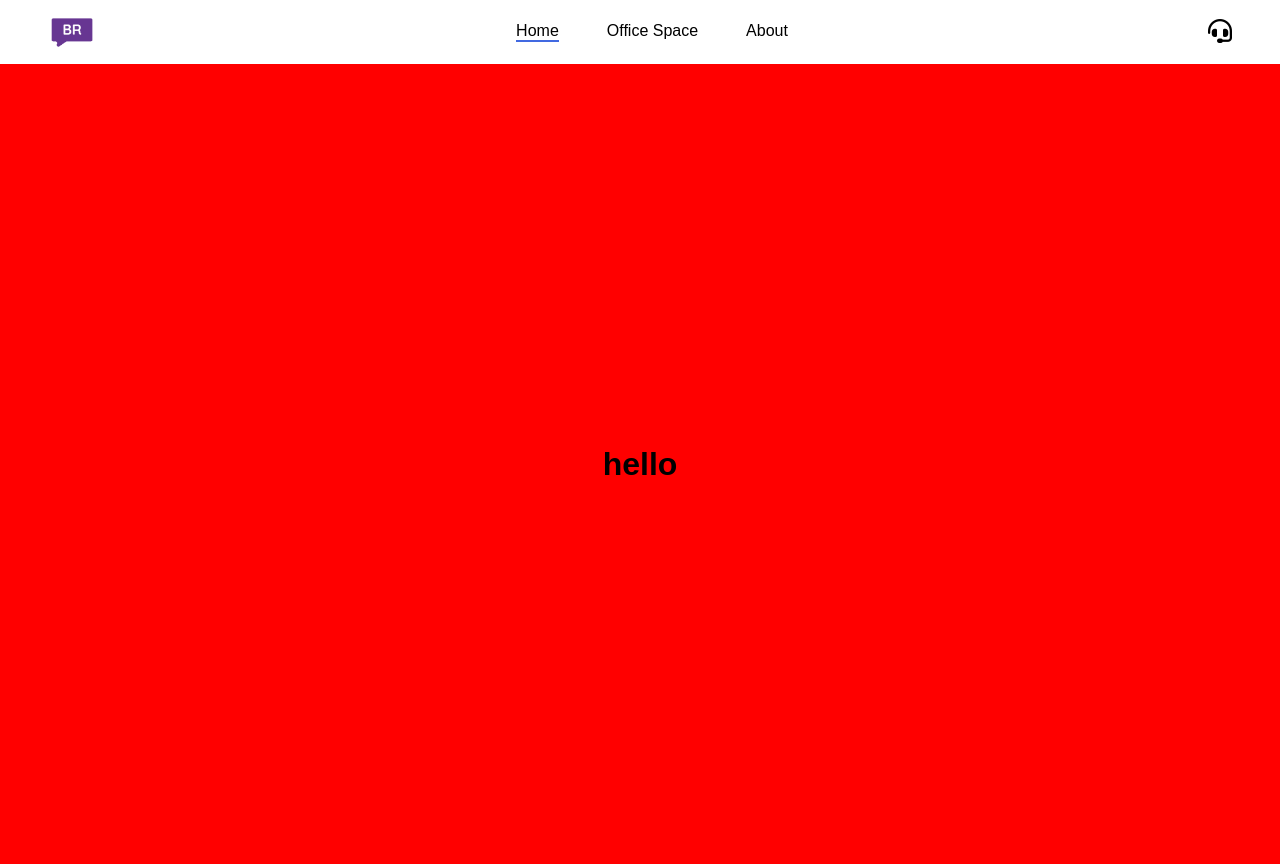
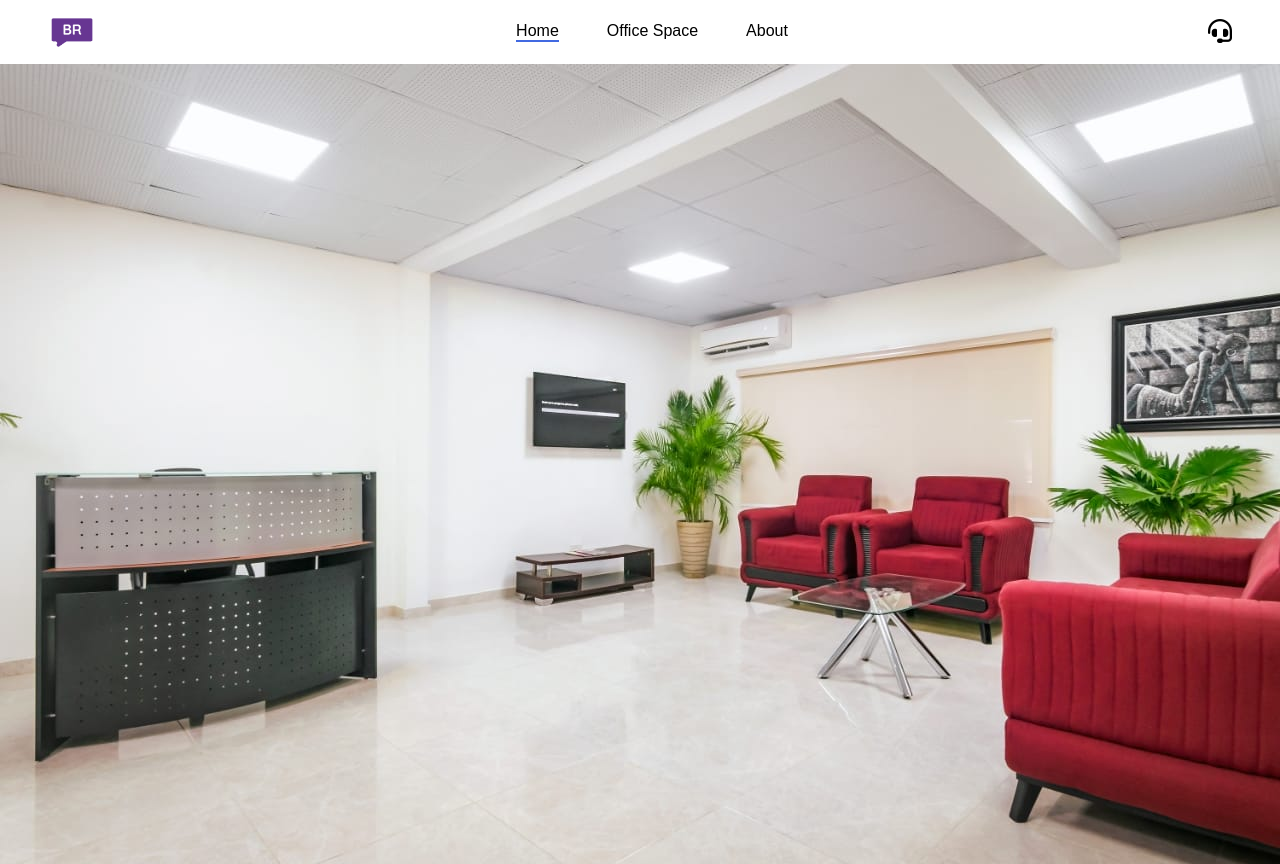
Before and after one commit to ejezie/office360, a React (Create React App) app: page / in a window 1280 px wide. Built offline with nearby package versions, Linux system fonts and the light colour scheme.

Commit message:
creating slider

```diff
--- a/src/App.js
+++ b/src/App.js
@@ -1,13 +1,13 @@
 import './App.scss';
 import Navbar from './component/Navbar';
 import {BrowserRouter as Router, Routes, Route} from "react-router-dom";
-import Drawer from './component/Drawer';
+import Slider from './component/Slider';
 
 function App() {
   return (
     <Router>
       <Navbar/>
-      <Drawer/>
+      <Slider/>
     </Router>
   );
 }
--- a/src/App.scss
+++ b/src/App.scss
@@ -9,15 +9,14 @@ a {
   text-decoration: none;
   color: black;
 }
-
+ .fix{
+     position: fixed;
+  }
 .navbar {
   width: 100vw;
   display: flex;
   flex-direction: column;
   position: relative;
-  .background{
-     background-color: rgb(78, 190, 255);
-  }
   .wrap {
     display: flex;
     align-items: center;
@@ -114,10 +113,12 @@ a {
   }
 }
 
-.h{
-  background-color: red;
+.slider{
   display: flex;
   align-items: center;
   justify-content: center;
+  background-image: url(./assets/one.jpeg);
+  background-size: cover;
+  background-position: center ;
   height: 100vh;
 }
--- a/src/component/Drawer.jsx
+++ /dev/null
@@ -1,12 +0,0 @@
-import React from 'react'
-import { Link } from "react-router-dom";
-
-function Drawer() {
-    return (
-      <div className="h">
-          <h1><a href="https://google.com">hello</a></h1>
-      </div>
-    );
-}
-
-export default Drawer
--- a/src/component/Navbar.jsx
+++ b/src/component/Navbar.jsx
@@ -38,7 +38,7 @@ function Navbar() {
   };
 
   return (
-    <div className="navbar">
+    <div className={`navbar ${rotateBar && "fix"}`}>
       <div className="wrap">
         <div className="menu" onClick={handleBar}>
           <div className={`bar ${rotateBar && "one"}`}></div>
--- /dev/null
+++ b/src/component/Slider.jsx
@@ -0,0 +1,12 @@
+import React from 'react'
+import { Link } from "react-router-dom";
+
+function Slider() {
+    return (
+      <div className="slider">
+
+      </div>
+    );
+}
+
+export default Slider
--- /dev/null
+++ b/src/sliderData.js
@@ -0,0 +1,5 @@
+export const sliderData = {
+  title: "Work your way",
+  text: "Our global network of workspaces enable you to work wherever you need to be, in a productive, professional environment. Create a workplace that’s right for your business today – and tomorrow – and thrive among a global business community.",
+
+};
```
